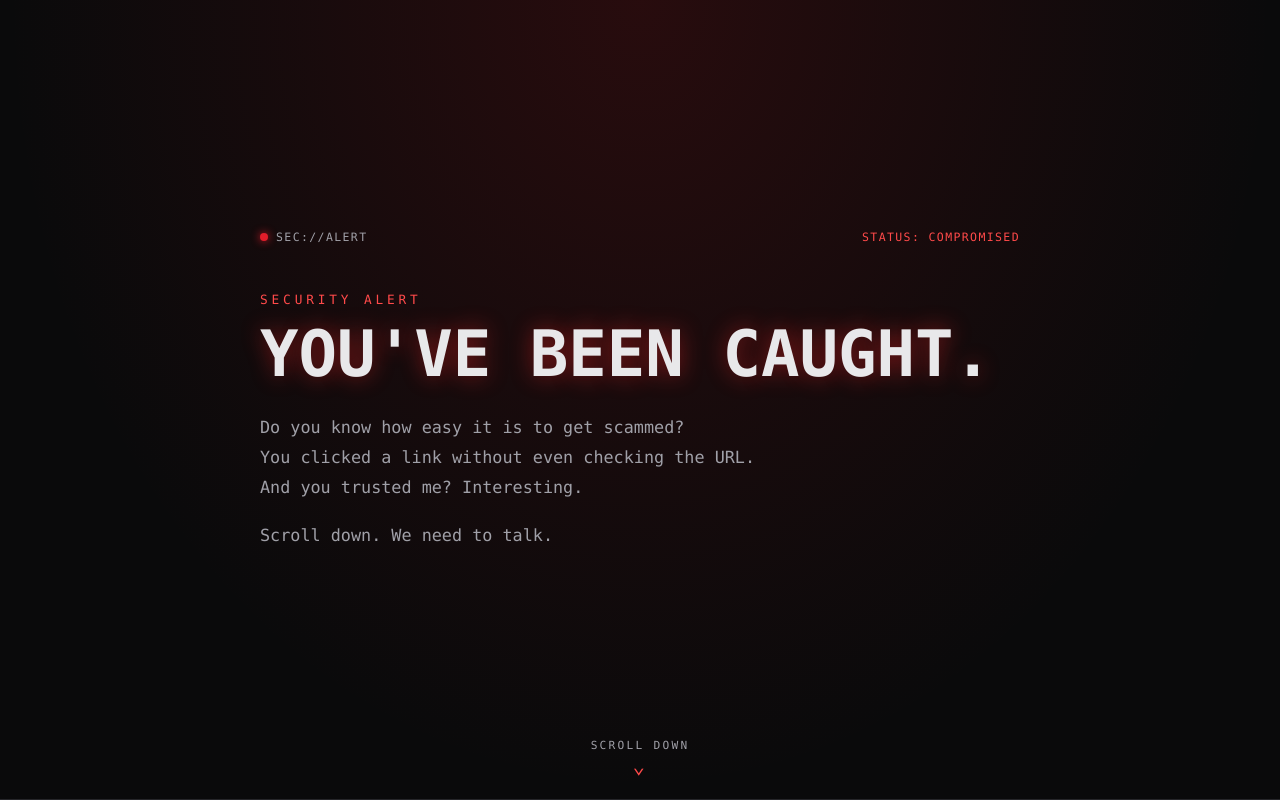
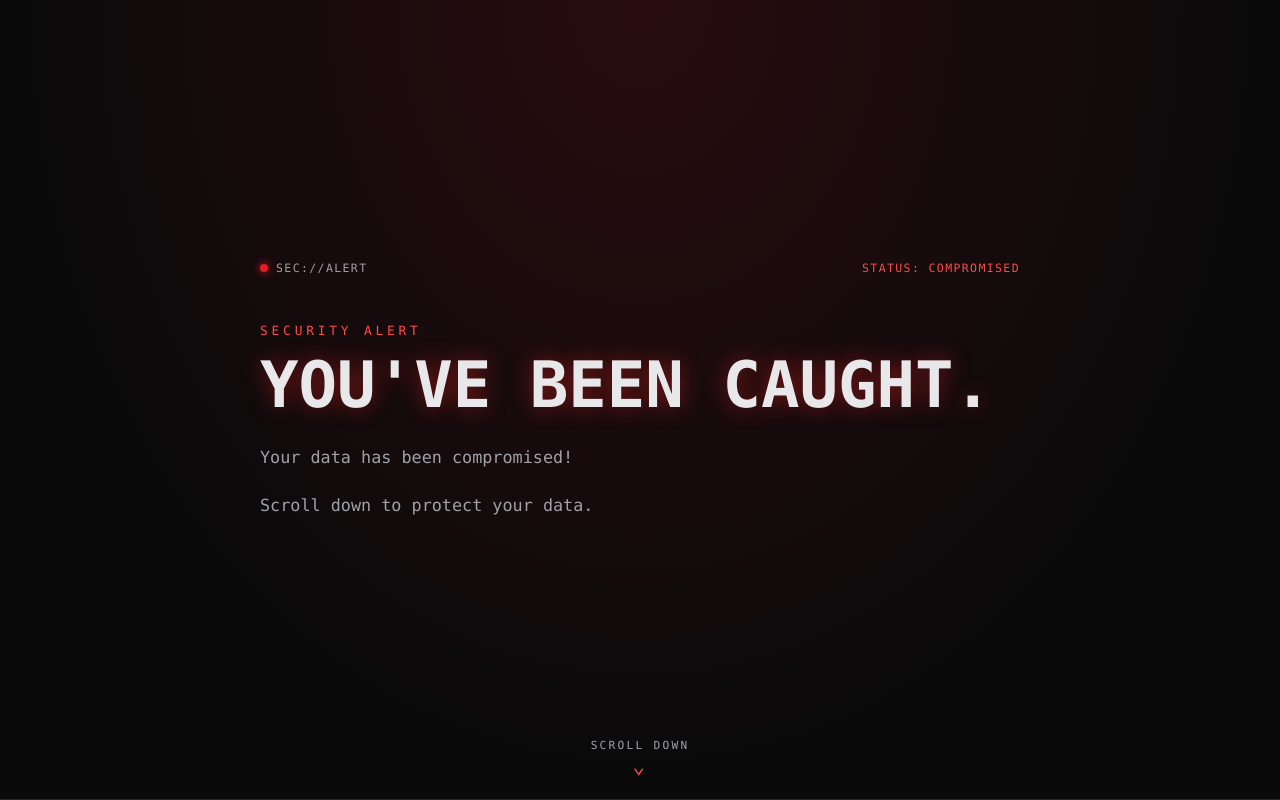
Before and after one commit to AnneKay17/phishing-awareness, a React (Vite) app: page / in a window 1280 px wide. Shown: the top 800 px of the page. Built offline with nearby package versions, Linux system fonts and the light colour scheme.

Commit message:
Update project

```diff
--- a/src/sections/LandingSection.jsx
+++ b/src/sections/LandingSection.jsx
@@ -9,11 +9,9 @@ export default function LandingSection() {
         <p className="kicker">SECURITY ALERT</p>
         <h1 className="title">YOU'VE BEEN CAUGHT.</h1>
         <p className="text">
-          Do you know how easy it is to get scammed?<br />
-          You clicked a link without even checking the URL.<br />
-          And you trusted me? Interesting.
+          Your data has been compromised!
         </p>
-        <p className="text">Scroll down. We need to talk.</p>
+        <p className="text">Scroll down to protect your data.</p>
       </div>
       <button type="button" className="scroll-hint" onClick={goNext} aria-label="Scroll to next section">
         SCROLL DOWN<span className="chev" aria-hidden="true">⌄</span>
```
